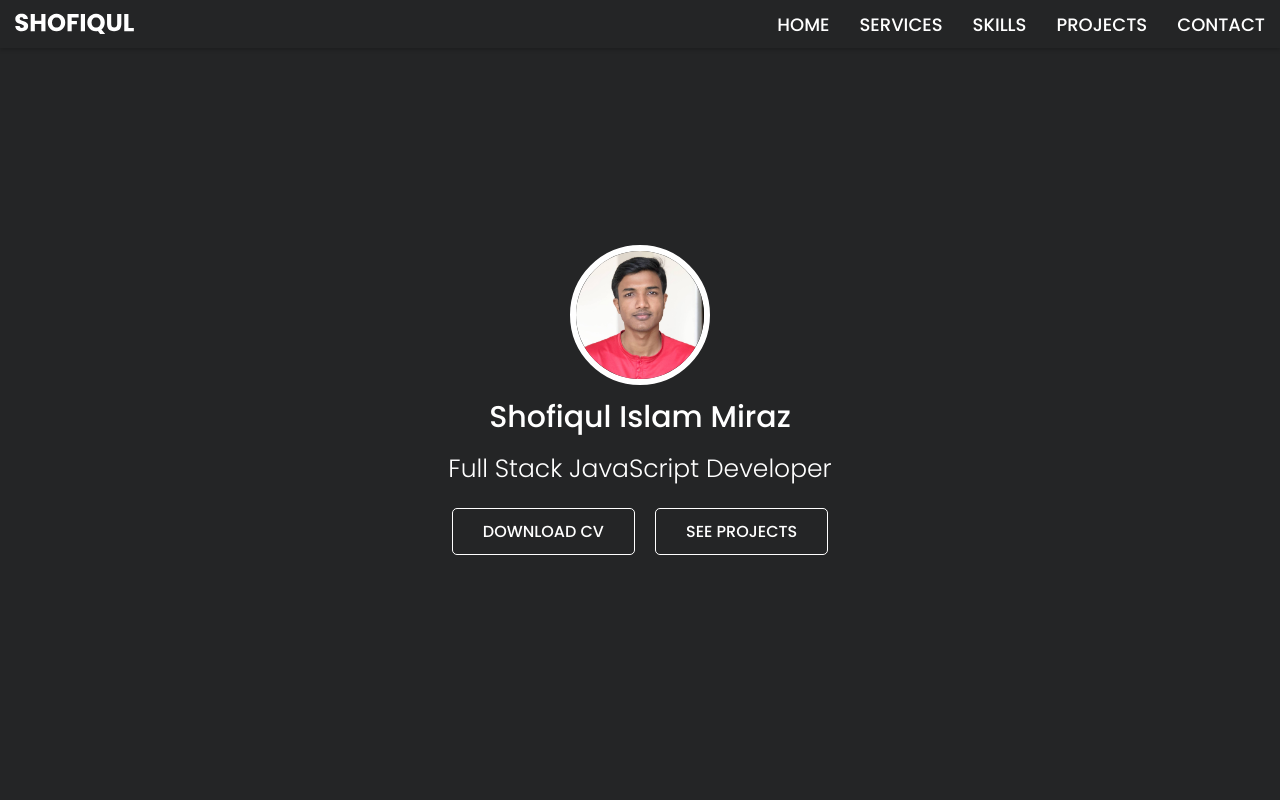
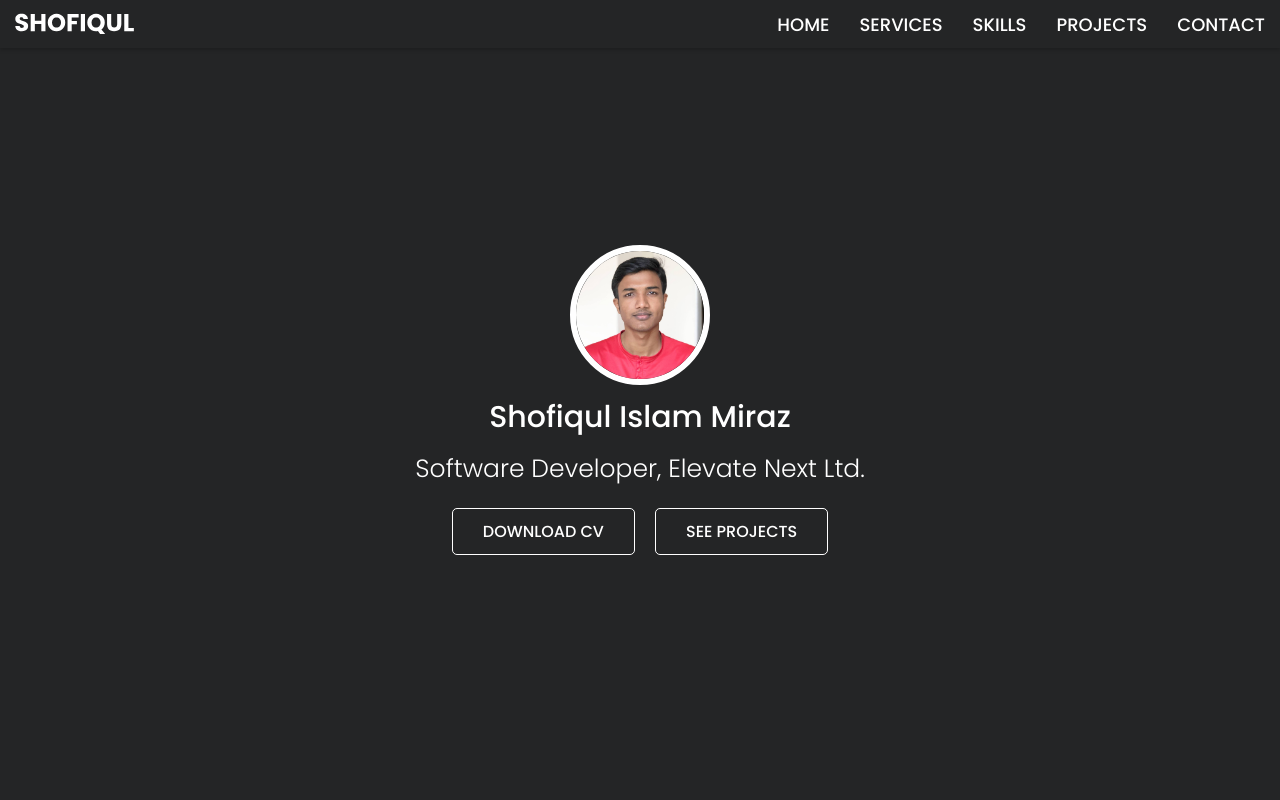
Before and after one commit to ShofiqulMiraz/portfolio, a Next.js app: page / in a window 1280 px wide. Shown: the top 800 px of the page. Built offline with nearby package versions, Linux system fonts and the light colour scheme.

Commit message:
fixed some text

```diff
--- a/components/Header/Header.js
+++ b/components/Header/Header.js
@@ -17,7 +17,7 @@ export default function Header() {
         Shofiqul Islam Miraz
       </h2>
       <h3 className={styles.profession} data-aos="fade-up">
-        Full Stack JavaScript Developer
+        Software Developer, Elevate Next Ltd.
       </h3>
       <div className={styles.cta} data-aos="fade-up" data-aos-delay="300">
         <a
--- a/package.json
+++ b/package.json
@@ -13,6 +13,6 @@
     "nprogress": "^0.2.0",
     "react": "17.0.1",
     "react-dom": "17.0.1",
-    "sass": "^1.32.8"
+    "sass": "^1.43.4"
   }
 }
```
Also changed, not shown: components/Contact/Contact.module.scss (indentation only), styles/globals.css (indentation only), 1 other file (tests, documents, lock files or other folders).
